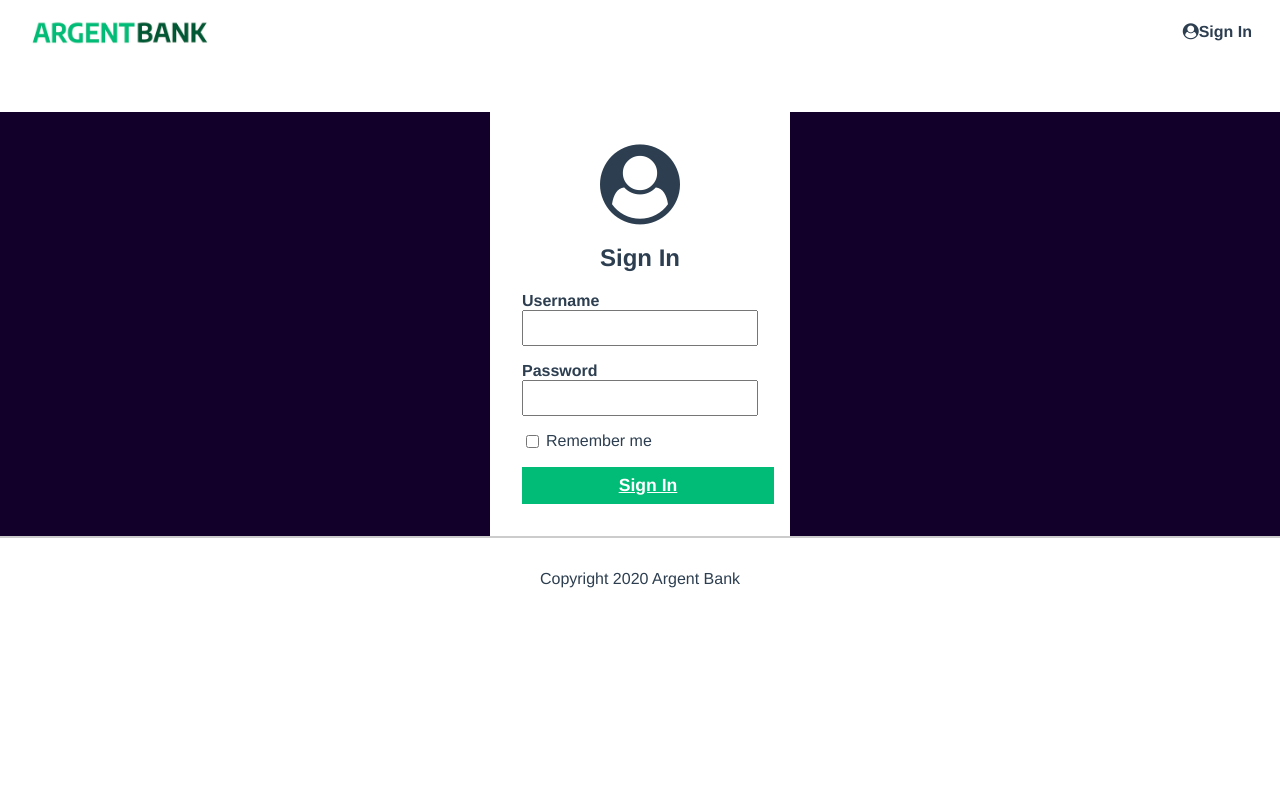
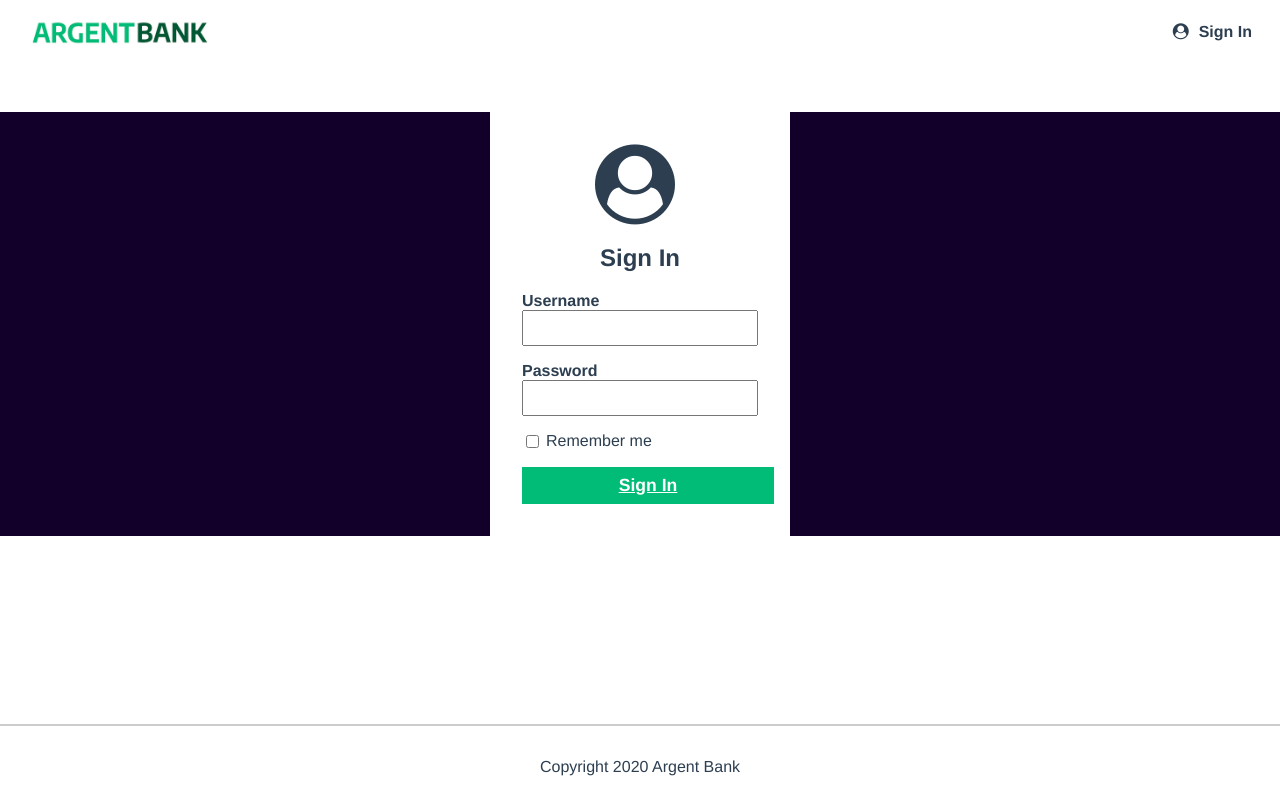
Before and after one commit to Julbusiness/ArgentBank-Front, a React (Vite) app in the folder vite-project/: page /signin in a window 1280 px wide. Built offline with nearby package versions, Linux system fonts and the light colour scheme.

Commit message:
pb sur le flex-grow de main en cours de résolution

```diff
--- a/vite-project/src/App.css
+++ b/vite-project/src/App.css
@@ -1,10 +1,3 @@
-html, body {
-  box-sizing: border-box;
-  margin: 0;
-  padding: 0;
-  text-align: center;
-}
-
 html {
 	font-family: Avenir, Helvetica, Arial, sans-serif;
 	-webkit-font-smoothing: antialiased;
@@ -21,7 +14,7 @@ body {
 }
 
 .main {
-  flex: 1;
+	flex: 1; /* c'est ici que le probleme se trouve , mon flex-grow ne fonctionne pas */
 }
 
 .bg-dark {
@@ -41,6 +34,8 @@ body {
 	width: 1px !important;
 	white-space: nowrap !important; /* 3 */
 }
+
+/* ----------------------------------- NAV ---------------------------------- */
 
 .main-nav {
 	display: flex;
@@ -77,8 +72,32 @@ body {
 	width: 200px;
 }
 
+.fa-user-circle {
+	margin-right: 10px;
+}
+
+/* -------------------------------------------------------------------------- */
+/* --------------------------------- FOOTER --------------------------------- */
+
+.footer {
+	width: 100%;
+	display: flex;
+	justify-content: center;
+	border-top: 2px solid #ccc;
+	padding: 2rem 0 1.5rem;
+	position: absolute;
+	bottom: 0;
+}
+
+.footer-text {
+	margin: 0;
+	padding: 0;
+}
+
+/* -------------------------------------------------------------------------- */
+
 .hero {
-  background-image: url('../src/assets/bank-tree.jpeg');
+	background-image: url("../src/assets/bank-tree.jpeg");
 	background-position: 0 -50px;
 	background-size: cover;
 	background-repeat: no-repeat;
@@ -149,7 +168,7 @@ body {
 }
 
 .feature-item {
-  flex: 1;
+	flex: 1; /* ici aussi on a du flex */
 	padding: 2.5rem;
 }
 
@@ -159,6 +178,9 @@ body {
 	font-weight: bold;
 	margin-bottom: 0.5rem;
 }
+
+/* -------------------------------------------------------------------------- */
+/* ------------------------------- PAGE SIGNIN ------------------------------ */
 
 .sign-in-button {
 	display: block;
@@ -209,17 +231,8 @@ body {
 	font-size: 1.2rem;
 }
 
-.footer {
-  display: flex;
-  justify-content: center;
-  border-top: 2px solid #ccc;
-  padding: 2rem 0 1.5rem;
-}
-
-.footer-text {
-  margin: 0;
-  padding: 0;
-}
+/* -------------------------------------------------------------------------- */
+/* -------------------------------- PAGE USER ------------------------------- */
 
 .account {
 	display: flex;
@@ -255,7 +268,7 @@ body {
 
 .account-content-wrapper {
 	width: 100%;
-  flex: 1;
+	flex: 1; /* ici aussi on a du flex */
 }
 
 .edit-button {
@@ -289,7 +302,7 @@ body {
 	}
 
 	.account-content-wrapper.cta {
-    flex: 0;
+		flex: 0; /* ici aussi on a du flex */
 	}
 
 	.transaction-button {
```
Lines whose indentation alone changed are shown as unchanged.
